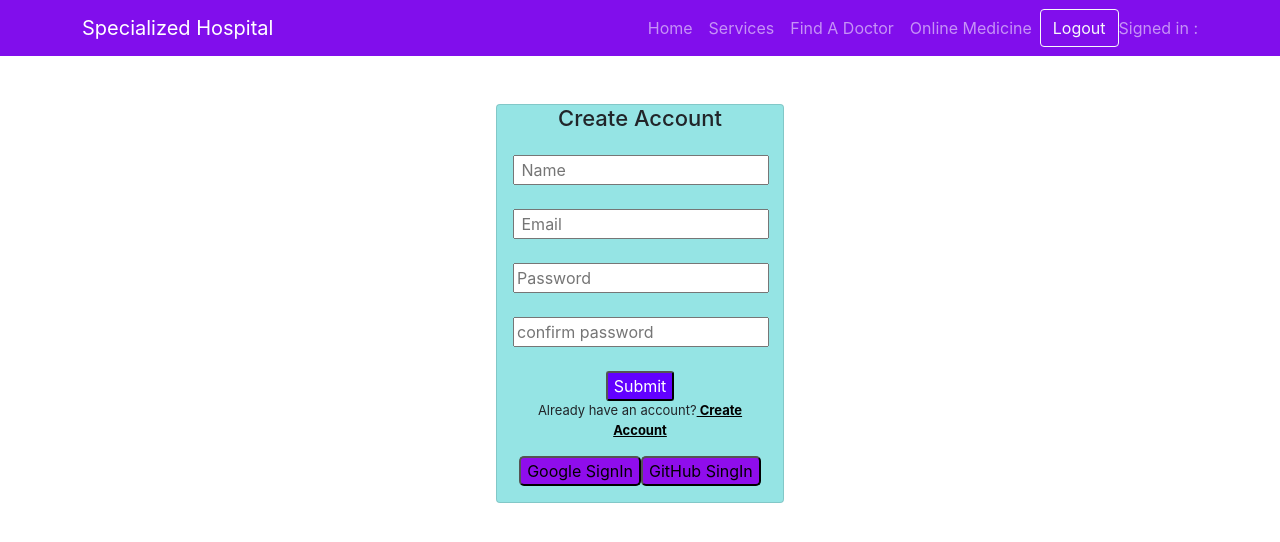
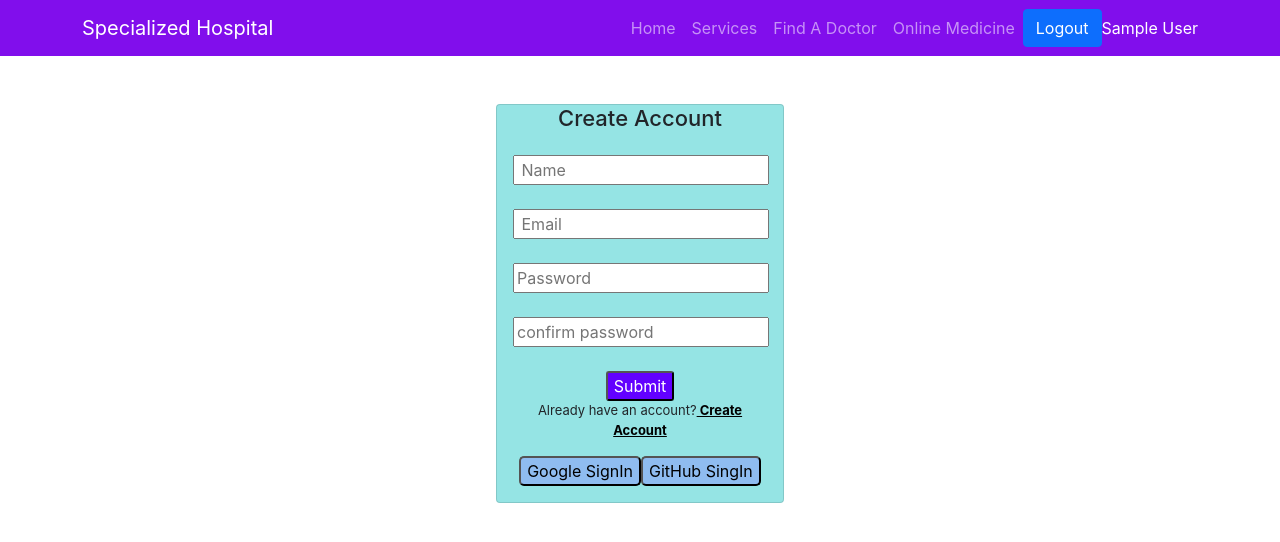
Before and after one commit to T3sultan/Specialized-Hospital, a React (Create React App) app: page /register in a window 1280 px wide. Shown: the top 542 px of the page. Built offline with nearby package versions, Linux system fonts and the light colour scheme; no server answers; sample sign-in values are in the browser's storage.

Commit message:
redme file

```diff
--- a/src/components/Header/Header.js
+++ b/src/components/Header/Header.js
@@ -1,16 +1,16 @@
 import React from 'react';
-import { Container, Nav, Navbar,Button } from 'react-bootstrap';
+import { Container, Nav, Navbar, Button } from 'react-bootstrap';
 import { Link } from 'react-router-dom';
 import { HashLink } from 'react-router-hash-link';
 import useAuth from '../../hooks/useAuth';
 import './Header.css'
 
 const Header = () => {
-    const {user,logout} = useAuth();
+    const { user, logout } = useAuth();
     return (
 
         <>
-        <Navbar className="mineContainer" collapseOnSelect expand="lg" sticky="top"  variant="dark">
+            <Navbar className="mineContainer" collapseOnSelect expand="lg" sticky="top" variant="dark">
                 <Container className="container">
                     <Navbar.Brand href="#home" className="hospitalTittle">Specialized  Hospital</Navbar.Brand>
                     <Nav className="">
@@ -20,12 +20,20 @@ const Header = () => {
                             <Nav.Link as={HashLink} to="/home#services">Services</Nav.Link>
                             <Nav.Link as={HashLink} to="/home#doctor">Find A Doctor</Nav.Link>
                             <Nav.Link as={HashLink} to="/home#medicine">Online Medicine</Nav.Link>
+
                             {
-                          user?.email?
-                          <Button onClick={logout} variant="outline-light">Logout</Button>
+                                user?.email ?
+                                    <Button onClick={logout} >Logout</Button>
                                     :
 
                                     <Nav.Link as={Link} to="/login">Login</Nav.Link>
+
+
+                            }
+                            {
+                                user?.email &&
+
+                                    <span style={{ color: "white" }}> {user?.displayName} </span>
 
 
                             }
@@ -33,9 +41,6 @@ const Header = () => {
 
 
 
-                        <Navbar.Text>
-                            Signed in : <a href="#login">{user.name}</a>
-                        </Navbar.Text>
                         </Navbar.Collapse>
 
                     </Nav>
--- a/src/components/Login/Login.css
+++ b/src/components/Login/Login.css
@@ -8,7 +8,7 @@
     background-color:rgb(149, 228, 228);
 }
 .btnStyle{
-    background-color: rgb(143, 13, 236);
+    background-color: rgb(143, 188, 240);
     border-radius: 5px;
     color: black;
     font-weight: 400;
```
Also changed, not shown: 1 other file (tests, documents, lock files or other folders). Lines whose indentation alone changed are shown as unchanged.
